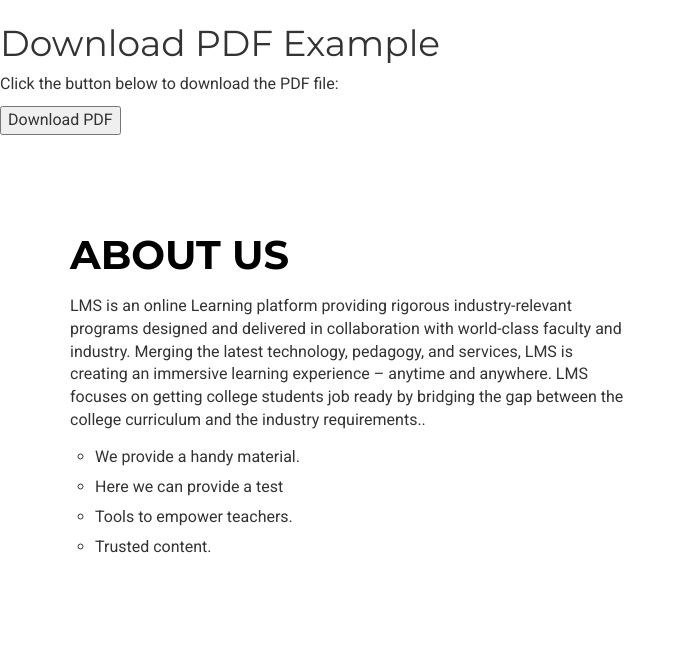
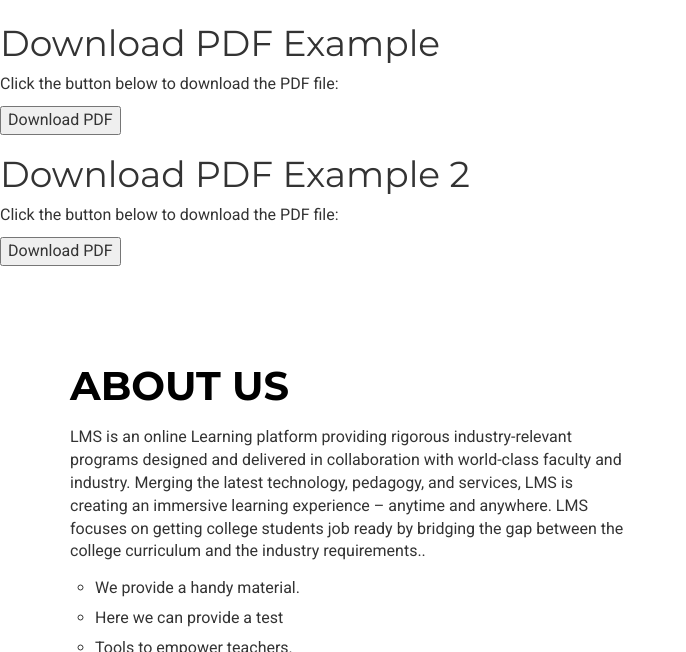
Before and after one commit to jayaraj11102/Learning-Management-System, a plain HTML site: page index.html in a window 1280 px wide. Shown: the part 1925-2577 px from the top of the page, without its empty margins (0-686 px from the left). Drawn offline with Linux system fonts and the light colour scheme.

Commit message:
Update index.html
added github file download link

```diff
--- a/index.html
+++ b/index.html
@@ -750,6 +750,21 @@ height="0" width="0" style="display:none;visibility:hidden"></iframe></noscript>
         }
     </script>
 
+    <h1>Download PDF Example 2</h1>
+    <p>Click the button below to download the PDF file:</p>
+    <button onclick="downloadPDF()">Download PDF</button>
+
+    <script>
+        function downloadPDF() {
+            const link = document.createElement('a');
+            link.href = 'https://github.com/jayaraj11102/Learning-Management-System/blob/main/assets/Document/About.pdf';
+            link.download = 'About.pdf';
+            document.body.appendChild(link);
+            link.click();
+            document.body.removeChild(link);
+        }
+    </script>
+
 
 
   </div>
```
